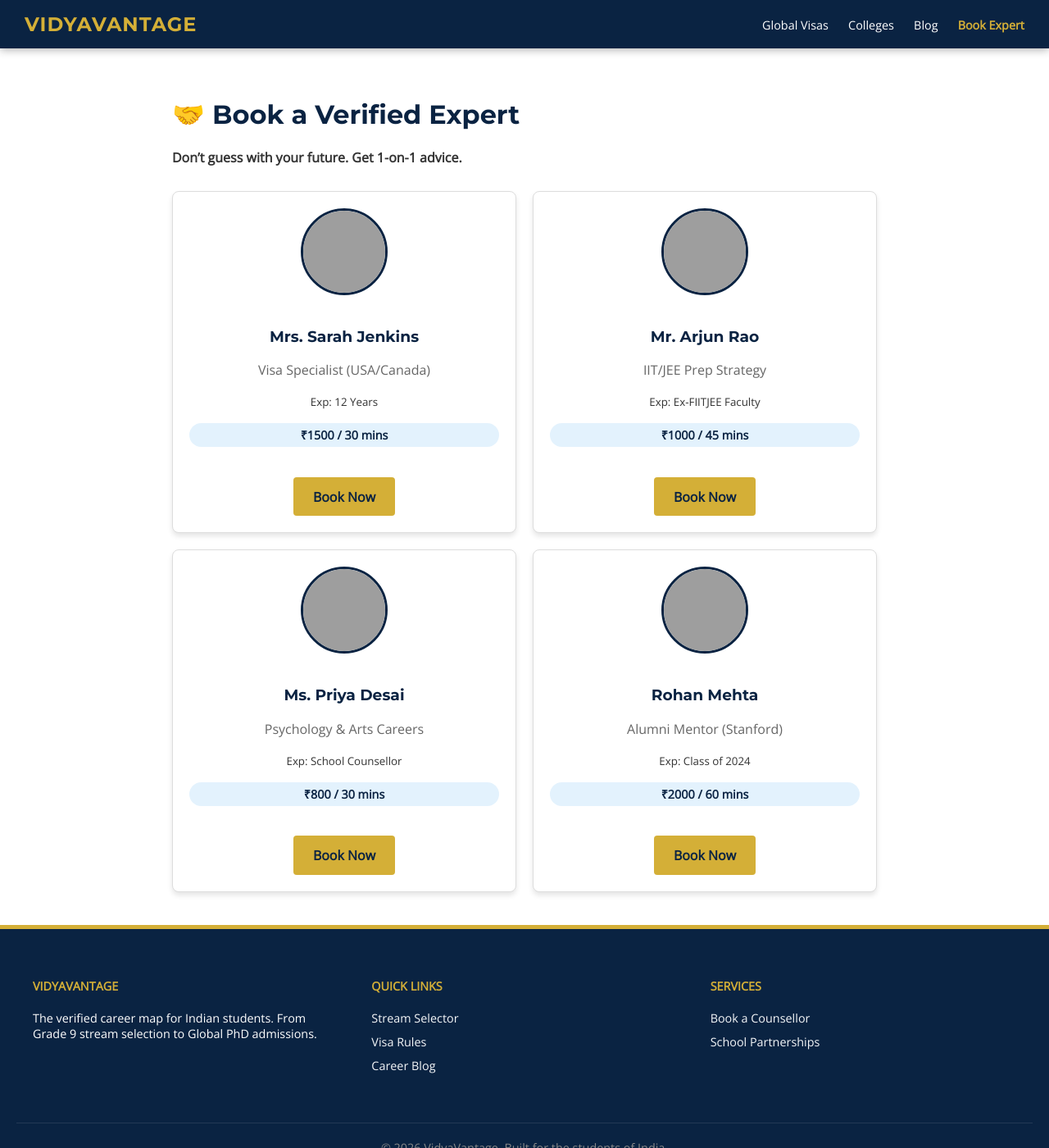
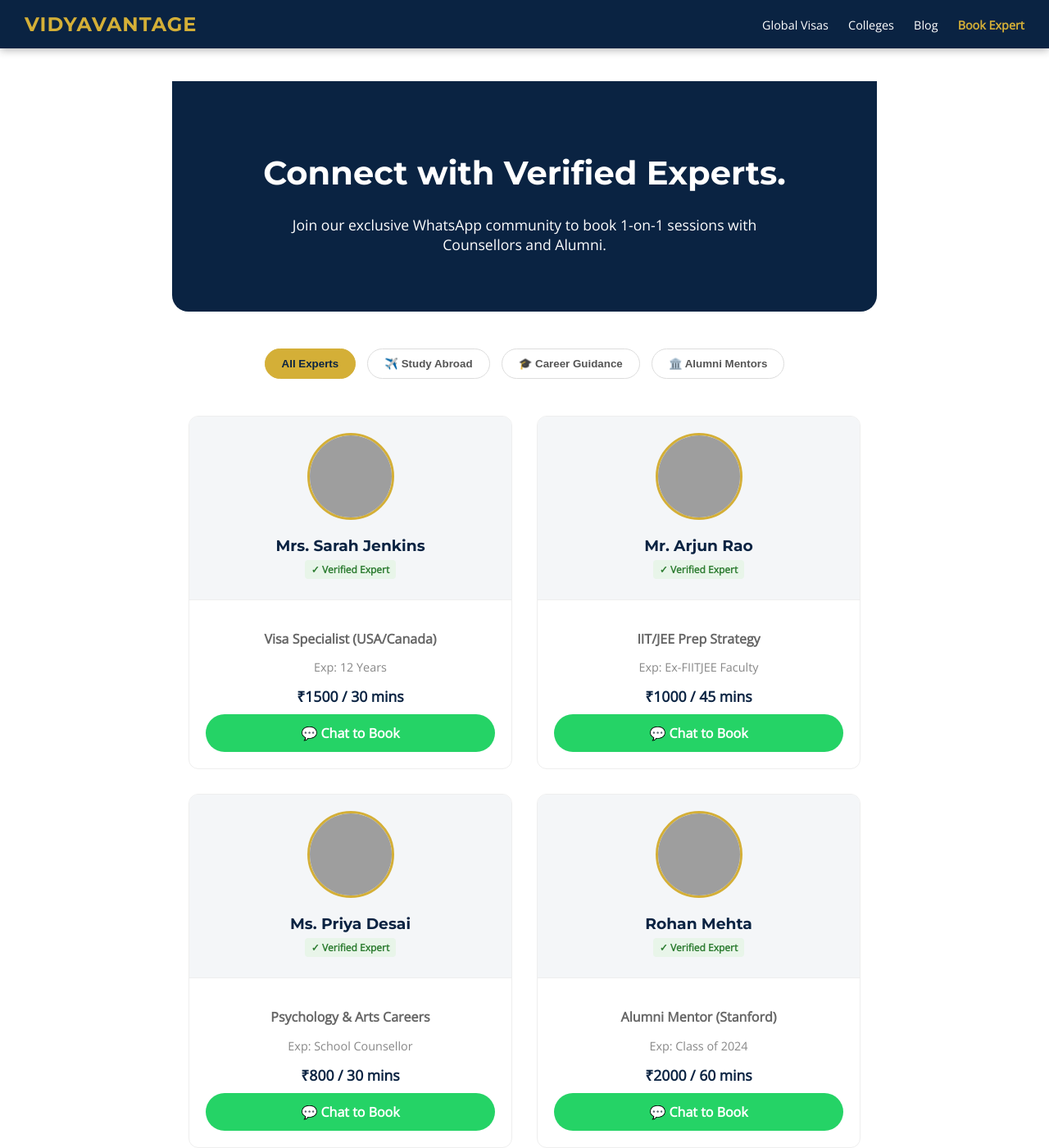
Before and after one commit to antoniovn96/vidyavantage.github.io, a Jekyll site: the page built from book-expert.md, in a window 1280 px wide and 1400 px high, cut to the strip 0-1400 px from the top of the window. Shown: the whole strip at 82% size. Built offline with Jekyll 4.4.1, drawn with Linux system fonts in a browser that asks for light colours; some of the changed text lies outside the part shown; grey boxes are pictures that could not be loaded.

Commit message:
Update book-expert.md

```diff
--- a/book-expert.md
+++ b/book-expert.md
@@ -4,27 +4,195 @@ title: Book an Expert
 permalink: /book-expert/
 ---
 
-# 🤝 Book a Verified Expert
-**Don't guess with your future. Get 1-on-1 advice.**
+<style>
+  /* HERO AREA */
+  .expert-hero {
+    background: #0A2342;
+    color: white;
+    padding: 60px 20px;
+    text-align: center;
+    border-radius: 0 0 20px 20px;
+    margin-bottom: 40px;
+  }
 
-<style>
-  .expert-grid { display: grid; grid-template-columns: repeat(auto-fit, minmax(280px, 1fr)); gap: 20px; margin-top: 30px; }
-  .expert-card { background: white; border: 1px solid #ddd; border-radius: 8px; padding: 20px; text-align: center; box-shadow: 0 4px 6px rgba(0,0,0,0.1); transition: transform 0.2s; }
-  .expert-card:hover { transform: translateY(-5px); border-color: #D4AF37; }
-  .expert-img { width: 100px; height: 100px; border-radius: 50%; object-fit: cover; border: 3px solid #0A2342; margin-bottom: 15px; }
-  .price-tag { background: #e3f2fd; color: #0A2342; padding: 5px 10px; border-radius: 15px; font-weight: bold; font-size: 0.9em; }
+  /* FILTER BUTTONS */
+  .filter-bar {
+    text-align: center;
+    margin-bottom: 40px;
+  }
+
+  .filter-btn {
+    background: white;
+    border: 1px solid #ddd;
+    padding: 10px 20px;
+    margin: 5px;
+    border-radius: 50px;
+    cursor: pointer;
+    font-weight: bold;
+    color: #555;
+    transition: all 0.3s;
+  }
+
+  .filter-btn:hover, .filter-btn.active {
+    background: #D4AF37;
+    color: #0A2342;
+    border-color: #D4AF37;
+  }
+
+  /* EXPERT GRID */
+  .expert-grid {
+    display: grid;
+    grid-template-columns: repeat(auto-fit, minmax(280px, 1fr));
+    gap: 30px;
+    padding: 0 20px;
+    max-width: 1100px;
+    margin: 0 auto;
+  }
+
+  .expert-card {
+    background: white;
+    border: 1px solid #eee;
+    border-radius: 12px;
+    overflow: hidden;
+    text-align: center;
+    transition: transform 0.3s, box-shadow 0.3s;
+    position: relative;
+  }
+
+  .expert-card:hover {
+    transform: translateY(-5px);
+    box-shadow: 0 10px 20px rgba(0,0,0,0.1);
+  }
+
+  .expert-header {
+    background: #f4f6f8;
+    padding: 20px;
+    border-bottom: 1px solid #eee;
+  }
+
+  .expert-img {
+    width: 100px;
+    height: 100px;
+    border-radius: 50%;
+    object-fit: cover;
+    border: 3px solid #D4AF37;
+    margin-bottom: 10px;
+  }
+
+  .expert-body { padding: 20px; }
+
+  .verified-badge {
+    background: #e8f5e9;
+    color: #2e7d32;
+    font-size: 0.75rem;
+    padding: 3px 8px;
+    border-radius: 4px;
+    display: inline-block;
+    margin-bottom: 5px;
+    font-weight: bold;
+  }
+
+  .price-tag {
+    font-size: 1.1rem;
+    color: #0A2342;
+    font-weight: bold;
+    margin: 10px 0;
+  }
+
+  /* WhatsApp Button Style */
+  .btn-whatsapp {
+    background-color: #25D366; /* WhatsApp Green */
+    color: white;
+    padding: 12px 20px;
+    border-radius: 50px;
+    text-decoration: none;
+    display: block;
+    width: 100%;
+    box-sizing: border-box;
+    font-weight: bold;
+    font-size: 1rem;
+    transition: background 0.3s;
+  }
+
+  .btn-whatsapp:hover { background-color: #1ebe57; }
+
 </style>
+
+<div class="expert-hero">
+  <h1 style="color:white; font-size: 2.5rem;">Connect with Verified Experts.</h1>
+  <p style="font-size: 1.1rem; max-width: 600px; margin: 10px auto;">
+    Join our exclusive WhatsApp community to book 1-on-1 sessions with Counsellors and Alumni.
+  </p>
+</div>
+
+<div class="filter-bar">
+  <button class="filter-btn active" onclick="filterExperts('all')">All Experts</button>
+  <button class="filter-btn" onclick="filterExperts('study-abroad')">✈️ Study Abroad</button>
+  <button class="filter-btn" onclick="filterExperts('career-guidance')">🎓 Career Guidance</button>
+  <button class="filter-btn" onclick="filterExperts('alumni')">🏛️ Alumni Mentors</button>
+</div>
 
 <div class="expert-grid">
   {% for expert in site.data.experts %}
-  <div class="expert-card">
-    <img src="{{ expert.image }}" alt="{{ expert.name }}" class="expert-img">
-    <h3>{{ expert.name }}</h3>
-    <p style="color: #666; margin-bottom: 5px;">{{ expert.role }}</p>
-    <p><small>Exp: {{ expert.experience }}</small></p>
-    <p class="price-tag">{{ expert.price }}</p>
-    <br>
-    <a href="{{ expert.booking_link }}" class="btn" target="_blank">Book Now</a>
+  <div class="expert-card" data-category="{{ expert.category }}">
+
+    <div class="expert-header">
+      <img src="{{ expert.image }}" alt="{{ expert.name }}" class="expert-img">
+      <h3 style="margin: 5px 0; color: #0A2342;">{{ expert.name }}</h3>
+      <span class="verified-badge">✓ Verified Expert</span>
+    </div>
+
+    <div class="expert-body">
+      <p style="color: #666; font-weight: bold; margin-bottom: 5px;">{{ expert.role }}</p>
+      <p style="color: #888; font-size: 0.9rem;">Exp: {{ expert.experience }}</p>
+
+      <div class="price-tag">{{ expert.price }}</div>
+
+      <a href="{{ expert.booking_link }}" class="btn-whatsapp" target="_blank">
+        💬 Chat to Book
+      </a>
+    </div>
+
   </div>
   {% endfor %}
 </div>
+
+<div style="text-align: center; margin-top: 60px; padding: 40px; background: #f9f9f9;">
+  <h2 style="color: #0A2342;">How it Works</h2>
+  <div style="display: flex; justify-content: center; gap: 40px; flex-wrap: wrap; margin-top: 20px;">
+    <div style="max-width: 200px;">
+      <h3 style="color: #D4AF37;">1. Join Group</h3>
+      <p style="font-size: 0.9rem;">Click "Chat to Book" to join our official WhatsApp group.</p>
+    </div>
+    <div style="max-width: 200px;">
+      <h3 style="color: #D4AF37;">2. Request Expert</h3>
+      <p style="font-size: 0.9rem;">Message the admin with the Expert's Name.</p>
+    </div>
+    <div style="max-width: 200px;">
+      <h3 style="color: #D4AF37;">3. Get Slot</h3>
+      <p style="font-size: 0.9rem;">We will schedule the session and send you a payment link.</p>
+    </div>
+  </div>
+</div>
+
+<script>
+  function filterExperts(cat) {
+    const cards = document.querySelectorAll('.expert-card');
+    const btns = document.querySelectorAll('.filter-btn');
+
+    // Update active button
+    btns.forEach(b => {
+      b.classList.remove('active');
+      if(event.target === b) b.classList.add('active');
+    });
+
+    // Filter logic
+    cards.forEach(card => {
+      if (cat === 'all' || card.getAttribute('data-category') === cat) {
+        card.style.display = 'block';
+      } else {
+        card.style.display = 'none';
+      }
+    });
+  }
+</script>
```
